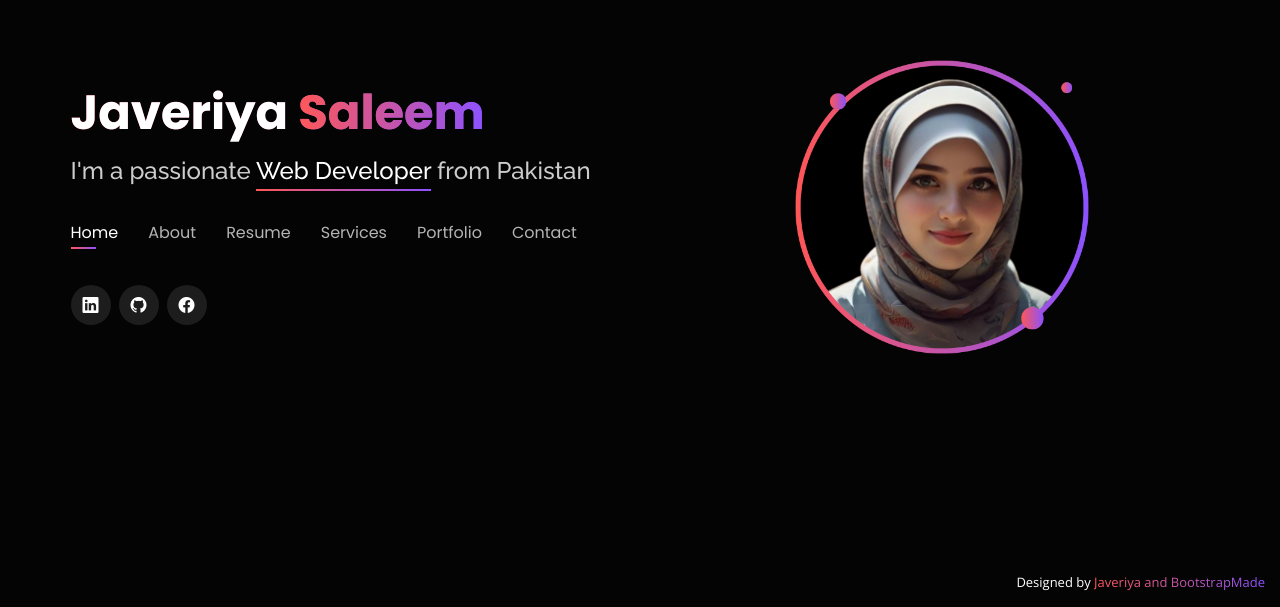
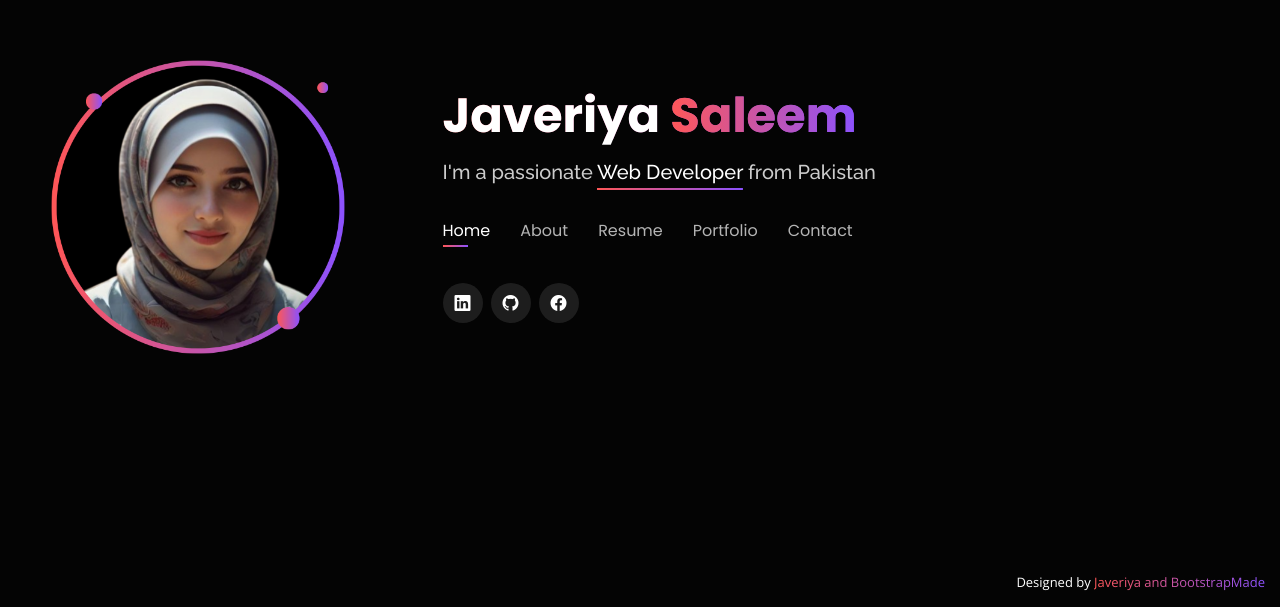
Before and after one commit to JaveriyaSaleem/MyPortfolio, a plain HTML site: page index.html in a window 1280 px wide. Shown: the part 193-800 px from the top of the page. Drawn offline with nearby package versions, Linux system fonts and the light colour scheme.

Commit message:
added more

```diff
--- a/index.html
+++ b/index.html
@@ -43,9 +43,9 @@
   <header id="header">
     <div class="container-fluid">
 
-      <div class="container row d-flex align-items-center justify-content-between">
+      <div class="container-fluid container-lg row d-flex align-items-center justify-content-between text-center text-md-start" >
 
-        <div class="container col-12 col-md-7">
+        <div class="container-fluid col-12 col-md-7 order-2 order-lg-1">
 
       <h1><a href="index.html">Javeriya <span
       style="background-image: linear-gradient(90deg, #ff5757 0%, #8c52ff 100%);
@@ -56,21 +56,21 @@
       </h1>
       <!-- Uncomment below if you prefer to use an image logo -->
       <!-- <a href="index.html" class="mr-auto"><img src="assets/img/logo.png" alt="" class="img-fluid"></a> -->
-      <h2>I'm a passionate <span>Web Developer</span> from Pakistan</h2>
+      <h2 class="fs-5 fs-md-2">I'm a passionate <span>Web Developer</span> from Pakistan</h2>
 
       <nav id="navbar" class="navbar">
         <ul>
           <li><a class="nav-link active" href="#header">Home</a></li>
           <li><a class="nav-link" href="#about">About</a></li>
           <li><a class="nav-link" href="#resume">Resume</a></li>
-          <li><a class="nav-link" href="#services">Services</a></li>
+          <!-- <li><a class="nav-link" href="#services">Services</a></li> -->
           <li><a class="nav-link" href="#portfolio">Portfolio</a></li>
           <li><a class="nav-link" href="#contact">Contact</a></li>
         </ul>
         <i class="bi bi-list mobile-nav-toggle"></i>
       </nav><!-- .navbar -->
 
-      <div class="social-links">
+      <div class="social-links d-flex flex-row align-items-center justify-content-center d-md-flex justify-content-md-start">
         <a href="https://www.linkedin.com/in/javeriyasaleem/" class="linkedin"><i class="bi bi-linkedin"></i></a>
         <a href="https://github.com/JaveriyaSaleem/" class="github"><i class="bi bi-github"></i></a>
         <a href="#" class="facebook"><i class="bi bi-facebook"></i></a>
@@ -80,7 +80,7 @@
           <!-- col end -->
           <div class="col-12 col-md-4">
             <div>
-            <img src="assets/img/profile pic.png" alt="" class="img-fluid">
+            <img src="assets/img/profile pic.png" alt="" class="img-fluid   ">
           </div>
           </div>
     </div>
@@ -605,7 +605,7 @@ A Passionate Web Developer driven by a desire for continuous growth and innovati
           <div class="info-box">
             <i class="bx bx-map"></i>
             <h3>My Address</h3>
-            <p>Karachi, Pakistan</p>
+            <p>Karachi,</p>
           </div>
         </div>
 
@@ -630,16 +630,16 @@ A Passionate Web Developer driven by a desire for continuous growth and innovati
             <p>javeriyasaleem678@gmail.com</p>
           </div>
         </div>
-        <div class="col-md-6 mt-4 d-flex align-items-stretch">
+        <!-- <div class="col-md-6 mt-4 d-flex align-items-stretch">
           <div class="info-box">
             <i class="bx bx-phone-call"></i>
             <h3>Call Me</h3>
             <p>+1 5589 55488 55</p>
           </div>
-        </div>
+        </div> -->
       </div>
 
-      <form action="https://formsubmit.co/javeriyasaleem678@gmail.com" method="post" role="form" class="php-email-form mt-4">
+      <!-- <form action="https://formsubmit.co/javeriyasaleem678@gmail.com" method="post" role="form" class="php-email-form mt-4">
         <div class="row">
           <div class="col-md-6 form-group">
             <input type="text" name="name" class="form-control" id="name" placeholder="Your Name" required>
@@ -660,7 +660,7 @@ A Passionate Web Developer driven by a desire for continuous growth and innovati
           <div class="sent-message">Your message has been sent. Thank you!</div>
         </div>
         <div class="text-center"><button type="submit">Send Message</button></div>
-      </form>
+      </form> -->
 
     </div>
   </section><!-- End Contact Section -->
```
